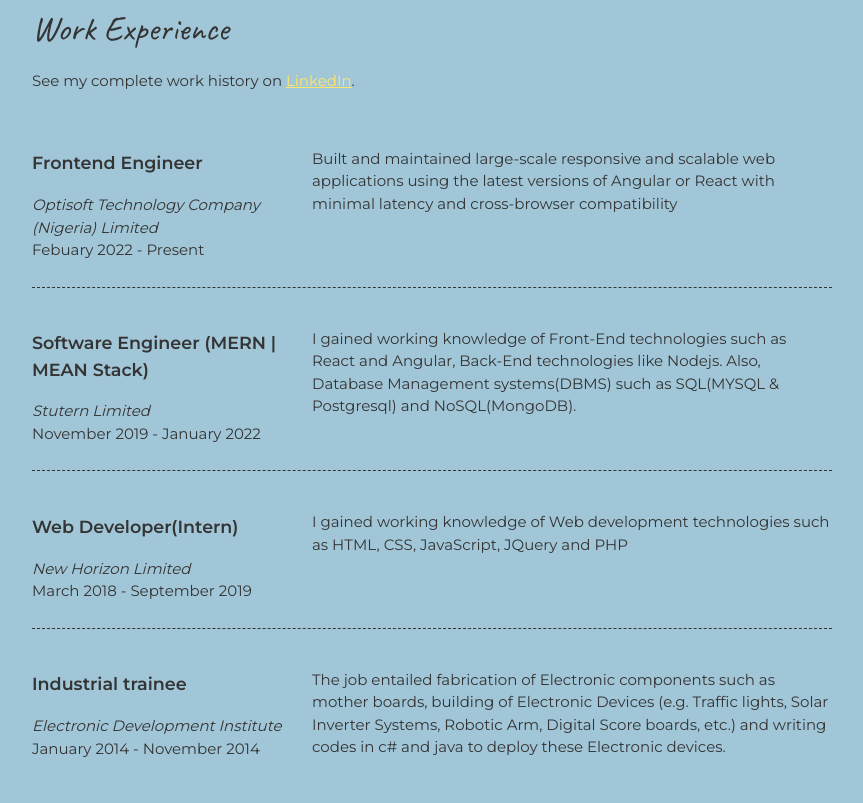
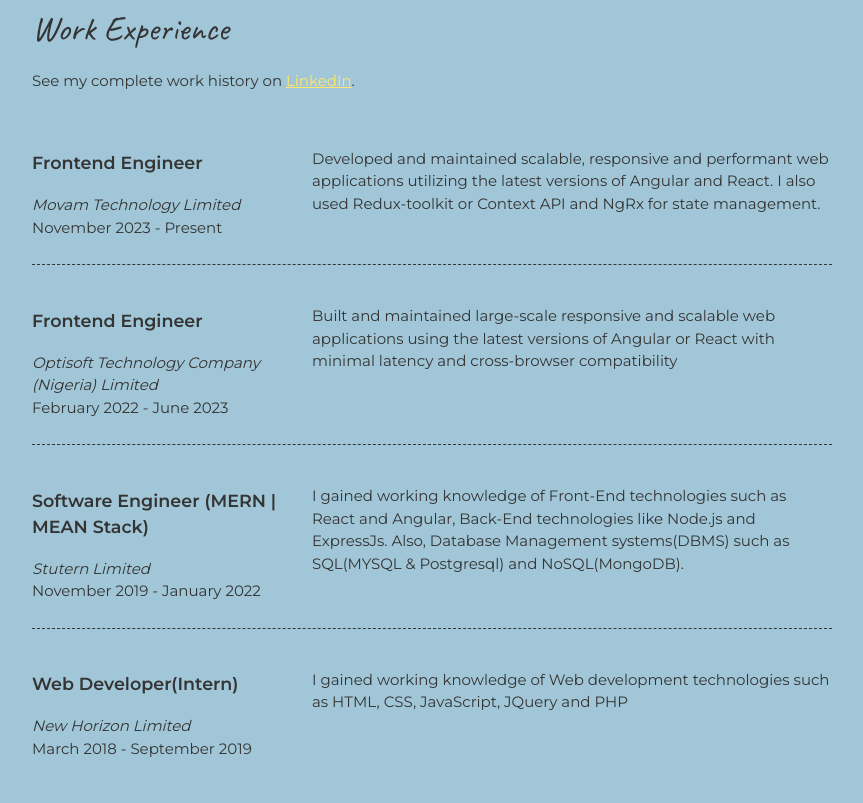
Before and after one commit to proxycrome/portfolio, a plain HTML site: page index.html in a window 1280 px wide. Shown: the part 2178-2981 px from the top of the page, without its empty margins (208-1071 px from the left). Drawn offline with Linux system fonts and the light colour scheme.

Commit message:
Update index.html

```diff
--- a/index.html
+++ b/index.html
@@ -81,7 +81,7 @@
                     </div>
                 </section> -->
 
-                <!-- Project 4 -->
+                <!-- Project 3 -->
                 <section class="project-item">
                     <div>
                         <img src="images/Admin-dashboard-screen-shot.JPG" alt="a preview of the admin dashboard">
@@ -99,7 +99,7 @@
                 </section>
 
 
-                <!-- Project 5 -->
+                <!-- Project 4 -->
                 <section class="project-item">
                     <div>
                         <img src="images/Flex_smt.JPG" alt="a preview of the Flex website">
@@ -116,7 +116,7 @@
                 </section>
 
 
-                <!-- Project 6 -->
+                <!-- Project 5 -->
                 <section class="project-item">
                     <div>
                         <img src="images/cocktailDB.JPG" alt="a preview of the Cocktail website">
@@ -138,14 +138,30 @@
         <section class="work-experience">
             <div class="content-wrap divider item-details">
                 <h2>Work Experience</h2>
-                <p>See my complete work history on <a href="https://www.linkedin.com/in/victor-ezeonwuka-071984b4/">LinkedIn</a>.</p>
+                <p>See my complete work history on <a href="https://www.linkedin.com/in/victor-ezeonwuka/">LinkedIn</a>.</p>
+
+                <!-- Job 1 -->
+                <section class="job-item">
+                    <div class="job-details">
+                        <h3>Frontend Engineer</h3>
+                        <p>Movam Technology Limited</p>
+                        <p>November 2023 - Present</p>
+                    </div>
+                    <div class="job-summary">
+                        <p>
+                            Developed and maintained scalable, responsive and performant web applications
+                            utilizing the latest versions of Angular and React. I also used Redux-toolkit or Context API
+                            and NgRx for state management.
+                        </p>
+                    </div>
+                </section>
 
                 <!-- Job 1 -->
                 <section class="job-item">
                     <div class="job-details">
                         <h3>Frontend Engineer</h3>
                         <p>Optisoft Technology Company (Nigeria) Limited</p>
-                        <p>Febuary 2022 - Present</p>
+                        <p>February 2022 - June 2023</p>
                     </div>
                     <div class="job-summary">
                         <p>
@@ -164,7 +180,7 @@
                         <p>November 2019 - January 2022</p>
                     </div>
                     <div class="job-summary">
-                        <p>I gained working knowledge of Front-End technologies such as React and Angular, Back-End technologies like Nodejs. Also, Database Management systems(DBMS) such as SQL(MYSQL & Postgresql) and NoSQL(MongoDB).</p>
+                        <p>I gained working knowledge of Front-End technologies such as React and Angular, Back-End technologies like Node.js and ExpressJs. Also, Database Management systems(DBMS) such as SQL(MYSQL & Postgresql) and NoSQL(MongoDB).</p>
                     </div>
                 </section>
 
@@ -177,18 +193,6 @@
                     </div>
                     <div class="job-summary">
                         <p>I gained working knowledge of Web development technologies such as HTML, CSS, JavaScript, JQuery and PHP</p>
-                    </div>
-                </section>
-
-                <!-- Job 4 -->
-                <section class="job-item">
-                    <div class="job-details">
-                        <h3>Industrial trainee</h3>
-                        <p>Electronic Development Institute</p>
-                        <p>January 2014 - November 2014</p>
-                    </div>
-                    <div class="job-summary">
-                        <p>The job entailed fabrication of Electronic components such as mother boards, building of Electronic Devices (e.g. Traffic lights, Solar Inverter Systems, Robotic Arm, Digital Score boards, etc.) and writing codes in c# and java to deploy these Electronic devices.</p>
                     </div>
                 </section>
             </div>
@@ -229,7 +233,7 @@
                 <li><a href="mailto:e.v.ezeonwuka@gmail.com">Mail</a></li>
                 <li><a href="https://twitter.com/veesyndrome" target="_blank">Twitter</a></li>
                 <li><a href="https://github.com/proxycrome" target="_blank">GitHub</a></li>
-                <li><a href="https://www.linkedin.com/in/victor-ezeonwuka-071984b4/" target="_blank">LinkedIn</a></li>
+                <li><a href="https://www.linkedin.com/in/victor-ezeonwuka/" target="_blank">LinkedIn</a></li>
             </ul>
             </div>
         </footer>
```
